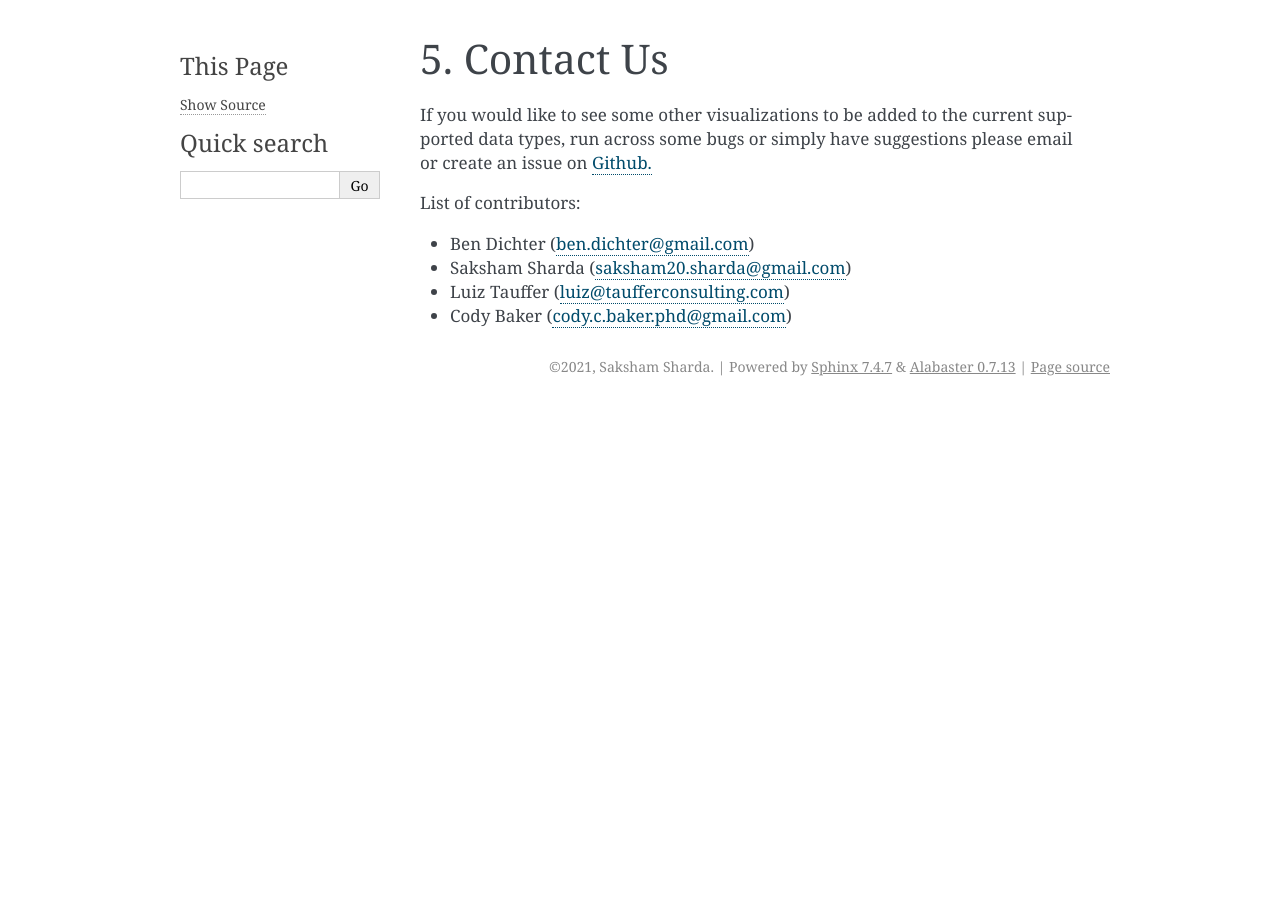
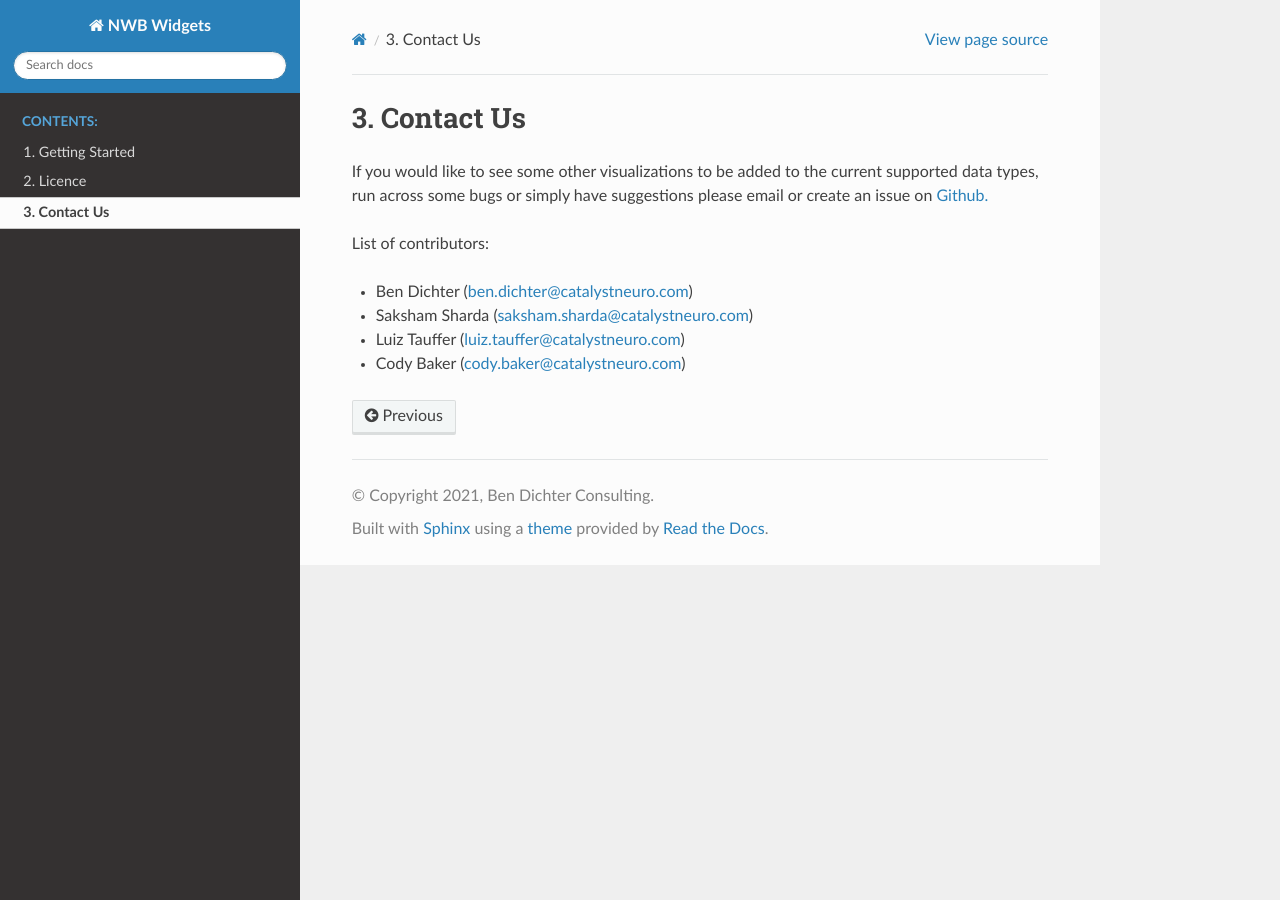
Before and after one commit to NeurodataWithoutBorders/nwbwidgets, a Sphinx documentation site: the page built from docs/source/contact.rst, in a window 1280 px wide. Built offline with Sphinx 7.4.7 and the Read the Docs theme 2.0.0, drawn with Linux system fonts in a browser that asks for light colours.

Commit message:
add rtd theme

```diff
--- a/docs/source/conf.py
+++ b/docs/source/conf.py
@@ -17,9 +17,9 @@
 
 # -- Project information -----------------------------------------------------
 
-project = 'nwbwidgets_rtd'
-copyright = '2021, Saksham Sharda'
-author = 'Saksham Sharda'
+project = 'NWB Widgets'
+copyright = '2021, Ben Dichter Consulting'
+author = 'Saksham Sharda, Ben Dichter'
 
 
 # -- General configuration ---------------------------------------------------
@@ -38,13 +38,23 @@
 # This pattern also affects html_static_path and html_extra_path.
 exclude_patterns = []
 
-
+nbsphinx_execute_arguments = [
+    "--InlineBackend.figure_formats={'svg', 'pdf'}",
+    "--InlineBackend.rc={'figure.dpi': 96}",
+]
 # -- Options for HTML output -------------------------------------------------
 
 # The theme to use for HTML and HTML Help pages.  See the documentation for
 # a list of builtin themes.
 #
-html_theme = 'alabaster'
+try:
+    import sphinx_rtd_theme
+
+    html_theme = "sphinx_rtd_theme"
+    html_theme_path = [sphinx_rtd_theme.get_html_theme_path()]
+except ImportError:
+    print("RTD theme not installed, using default")
+    html_theme = "alabaster"
 
 # Add any paths that contain custom static files (such as style sheets) here,
 # relative to this directory. They are copied after the builtin static files,
--- a/docs/source/contact.rst
+++ b/docs/source/contact.rst
@@ -5,7 +5,7 @@
 
 List of contributors:
 
-* Ben Dichter (ben.dichter@gmail.com)
-* Saksham Sharda (saksham20.sharda@gmail.com)
-* Luiz Tauffer (luiz@taufferconsulting.com)
-* Cody Baker (cody.c.baker.phd@gmail.com)
+* Ben Dichter (ben.dichter@catalystneuro.com)
+* Saksham Sharda (saksham.sharda@catalystneuro.com)
+* Luiz Tauffer (luiz.tauffer@catalystneuro.com)
+* Cody Baker (cody.baker@catalystneuro.com)
--- a/docs/source/gettingstarted.rst
+++ b/docs/source/gettingstarted.rst
@@ -1,5 +1,5 @@
- Getting Started
-================
+Getting Started
+===============
 
 NWB Widgets
 -----------
--- a/docs/source/licence.rst
+++ b/docs/source/licence.rst
@@ -6,7 +6,7 @@
 
 .. _licencetag:
 
-Copyright (c) 2021, CatalystNeuro
+Copyright (c) 2021, Ben Dichter Consulting
 All rights reserved.
 
 Redistribution and use in source and binary forms, with or without
```
